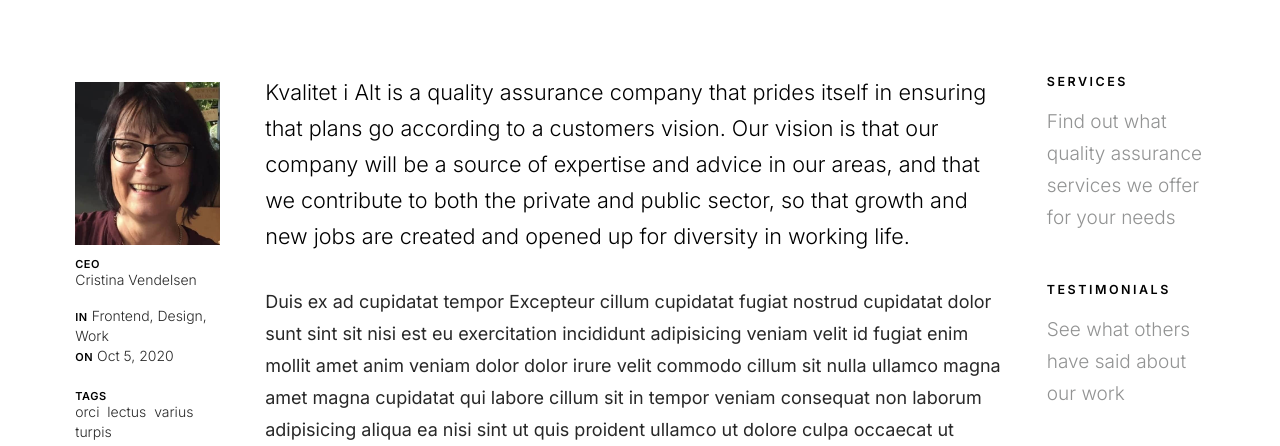
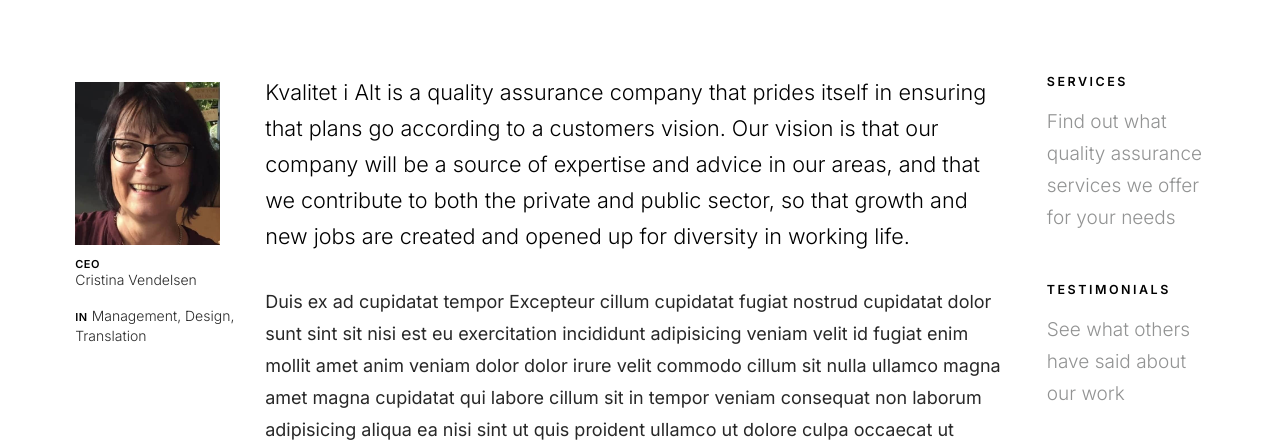
Before and after one commit to tinotaylor/KVALITET-I-ALT, a plain HTML site: page om-oss.html in a window 1280 px wide. Shown: the part 354-800 px from the top of the page. Drawn offline with Linux system fonts and the light colour scheme; a web font is replaced by a local one.

Commit message:
About update

```diff
--- a/om-oss.html
+++ b/om-oss.html
@@ -364,22 +364,22 @@
                   <div class="entry-cat-links meta-blk">
                     <div class="cat-links">
                       <span>In</span>
-                      <a href="#0">Frontend</a>
+                      <a href="#0">Management</a>
                       <a href="#0">Design</a>
-                      <a href="#0">Work</a>
+                      <a href="#0">Translation</a>
                     </div>
 
-                    <span>On</span>
-                    Oct 5, 2020
+                    <!-- <span>On</span>
+                    Oct 5, 2020 -->
                   </div>
 
-                  <div class="entry-tags meta-blk">
+                  <!-- <div class="entry-tags meta-blk">
                     <span class="tagtext">Tags</span>
                     <a href="#">orci</a>
                     <a href="#">lectus</a>
                     <a href="#">varius</a>
                     <a href="#">turpis</a>
-                  </div>
+                  </div> -->
                 </div>
               </div>
               <!-- s-content__entry-meta -->
```
Also changed, not shown: images/slide1-bg-30003.jpg (added).
